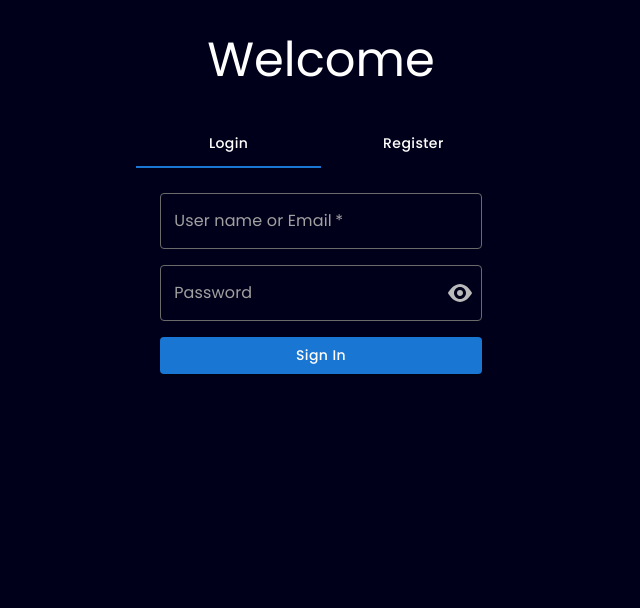
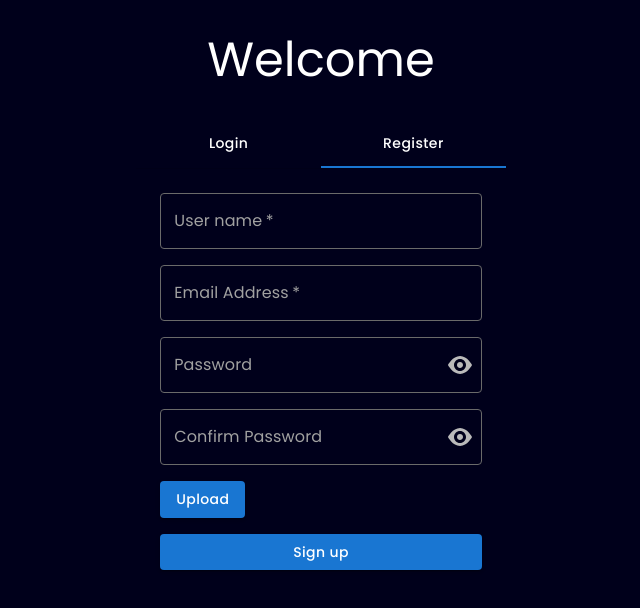
Before and after one commit to codeComet/mern-chat-app, a React (Vite) app in the folder client/: page / in a window 1280 px wide. Shown: the top 608 px of the page, without its empty margins (319-959 px from the left). Built offline with nearby package versions, Linux system fonts and the light colour scheme.

Commit message:
upload photo needs work

```diff
--- a/client/src/components/auth/Register.jsx
+++ b/client/src/components/auth/Register.jsx
@@ -8,6 +8,7 @@ import {
   OutlinedInput,
   IconButton,
   Button,
+  Input,
 } from "@mui/material";
 import { GoEye, GoEyeClosed } from "react-icons/go";
 import toast from "react-hot-toast";
@@ -169,6 +170,20 @@ const Register = () => {
             label="Password"
           />
         </FormControl>
+        <Box sx={{ mt: 2 }}>
+          <label htmlFor="contained-button-file">
+            <Input
+              accept="image/*"
+              id="contained-button-file"
+              multiple
+              type="file"
+              style={{ display: "none" }}
+            />
+            <Button variant="contained" component="span">
+              Upload
+            </Button>
+          </label>
+        </Box>
         <Button
           color="primary"
           fullWidth
--- a/client/src/pages/Home.jsx
+++ b/client/src/pages/Home.jsx
@@ -8,7 +8,7 @@ import Login from "../components/auth/Login";
 import Register from "../components/auth/Register";
 
 const Home = () => {
-  const [value, setValue] = useState("1");
+  const [value, setValue] = useState("2");
   const classes = useStyles();
 
   const handleChange = (event, newValue) => {
```
